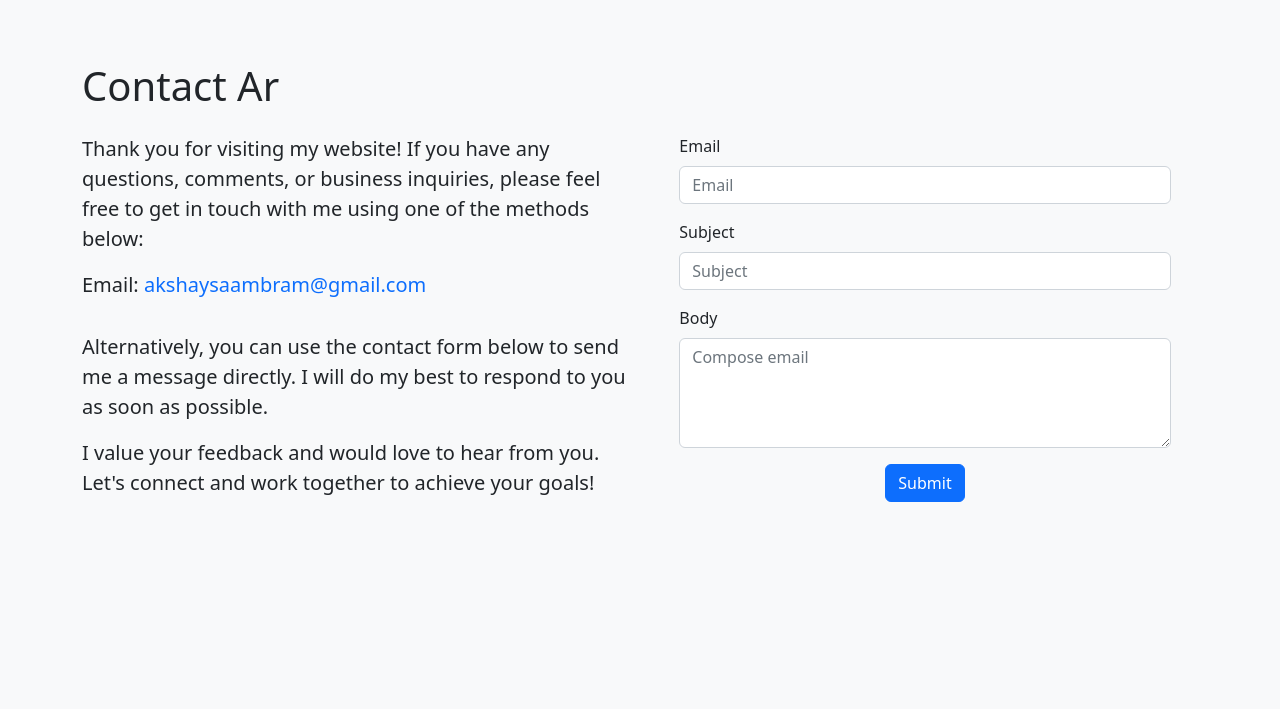
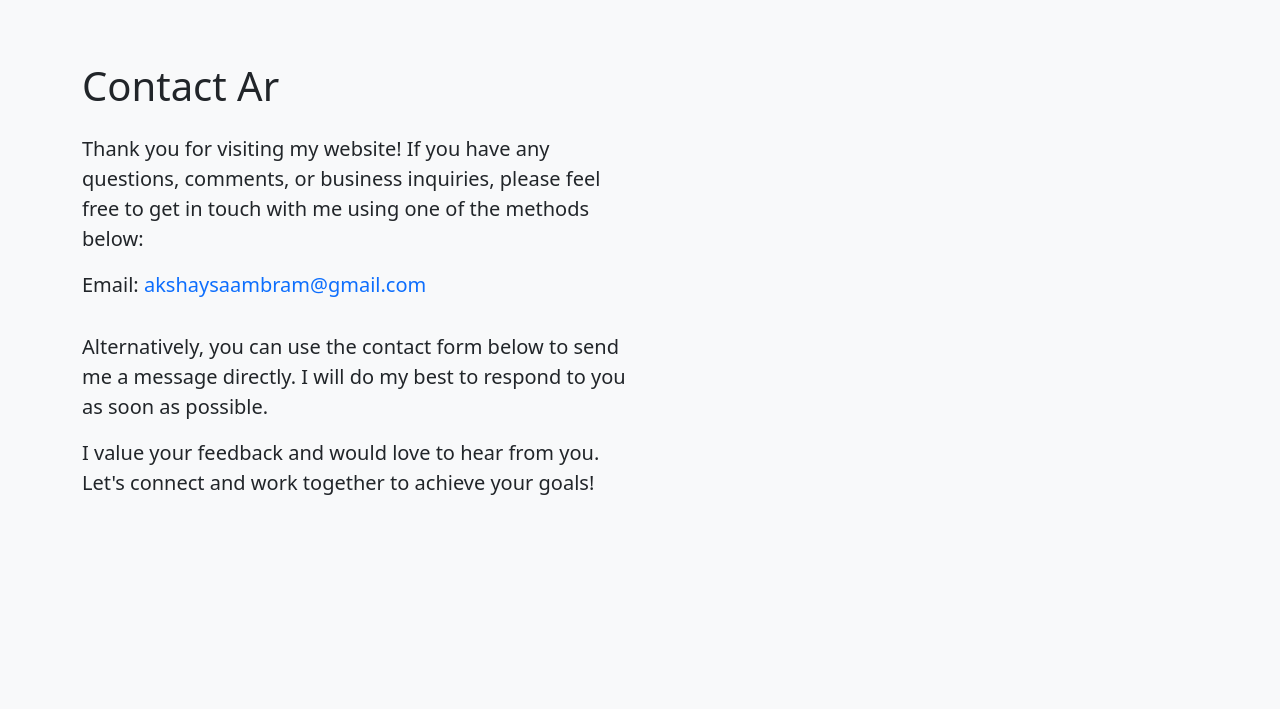
Before and after one commit to akshaysaambram/akshaysaambram.github.io, a plain HTML site: page index.html in a window 1280 px wide. Shown: the part 3360-4069 px from the top of the page. Drawn offline with nearby package versions, Linux system fonts and the light colour scheme.

Commit message:
Update index.html

```diff
--- a/index.html
+++ b/index.html
@@ -216,28 +216,7 @@
                         <p class="lead">I value your feedback and would love to hear from you. Let's connect and work together to achieve your goals!</p>
                     </div>
                     <div data-aos="fade-left" data-aos-duration="3000" class="col-12 col-md-6">
-                        <form name="contact-form" class="form-group text-md-start" method="post">
-                            <div class="alert alert-success alert-dismissible fade d-none" id="success-alert" role="alert">
-                                <strong>Thanks!</strong> Form submitted successfully!
-                                <button type="button" class="btn-close" data-bs-dismiss="alert" aria-label="Close"></button>
-                            </div>
-                            <div class="mb-3">
-                              <label for="email" class="form-label">Email</label>
-                              <input type="email" name="email" class="form-control" placeholder="Email">
-                            </div>
-                            <div class="mb-3">
-                              <label for="subject" class="form-label">Subject</label>
-                              <input type="text" name="subject" class="form-control" placeholder="Subject">
-                            </div>
-                            <div class="mb-3">
-                              <label for="body" class="form-label">Body</label>
-                              <textarea class="form-control" name="body" rows="4" cols="30" placeholder="Compose email"></textarea>
-                            </div>
 
-                            <div class="text-center">
-                                <button type="submit" class="btn btn-primary">Submit</button>
-                            </div>
-                        </form>
                     </div>
                 </div>
             </div>
```
